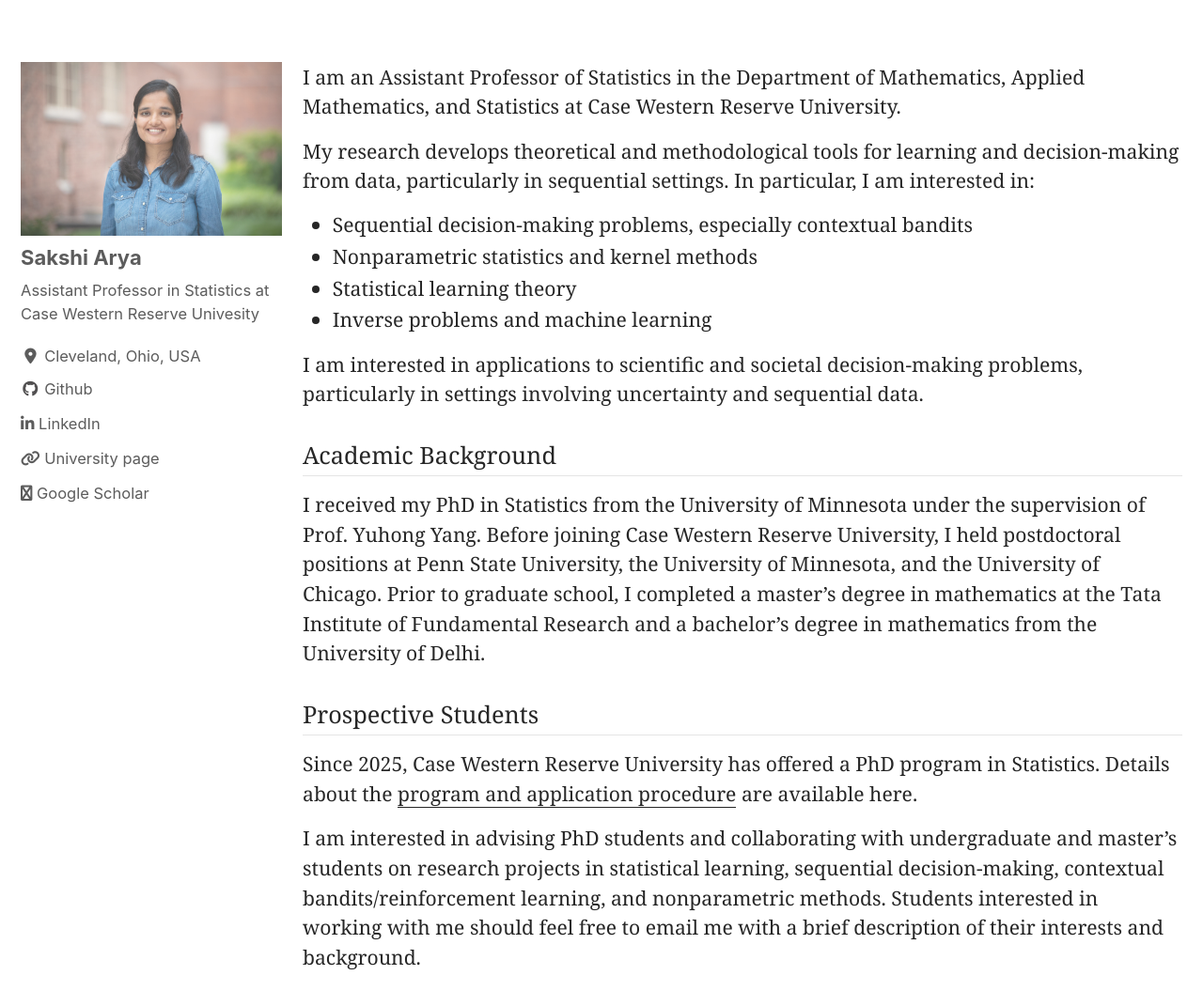
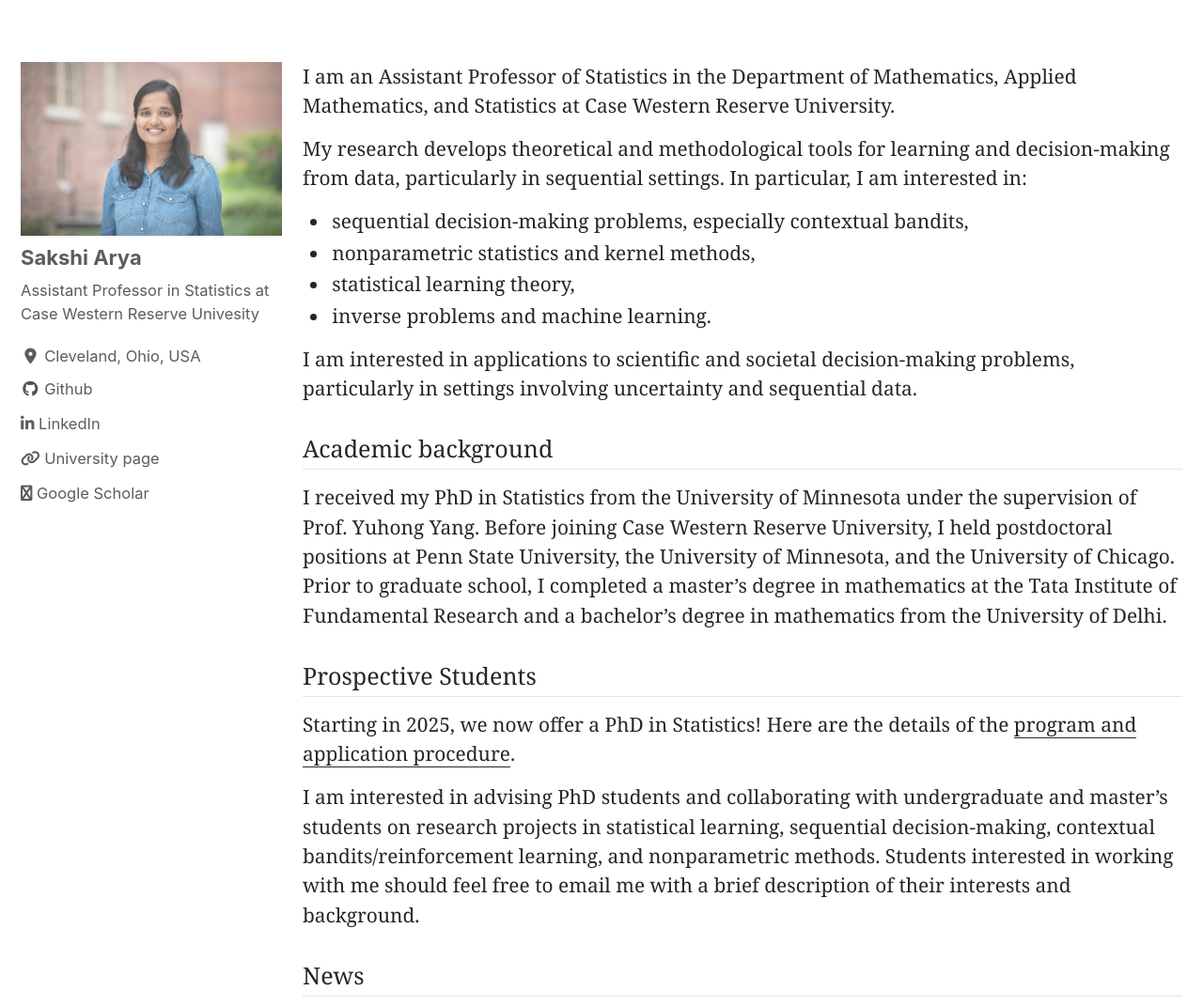
Before and after one commit to sakshiarya/sakshiarya.github.io, a Jekyll site: the page built from _pages/about.md, in a window 1280 px wide and 1400 px high. Shown: the part 329-1400 px from the top of the window at 94% size. Built offline with Jekyll 4.4.1, drawn with Linux system fonts in a browser that asks for light colours; cached includes are drawn as plain includes; nearby versions of some CDN libraries.

Commit message:
Updating website

```diff
--- a/_pages/about.md
+++ b/_pages/about.md
@@ -12,38 +12,37 @@
 ---
 
 <style>
-/* Clean, compact About page */
+/* Elegant, compact About page */
 
 .about-page {
-  font-size: 0.96em;
+  font-size: 0.95em;
   line-height: 1.5;
 }
 
-/* Paragraph spacing */
+/* Paragraphs */
 .about-page p {
-  margin-top: 0;
-  margin-bottom: 0.75em;
+  margin: 0 0 0.7em 0;
 }
 
 /* Section headings */
 .about-page h2 {
   font-size: 1.2em;
   font-weight: 500;
-  margin-top: 1.35em;
+  margin-top: 1.3em;
   margin-bottom: 0.55em;
-  padding-bottom: 0.25em;
+  padding-bottom: 0.3em;
   border-bottom: 1px solid #e5e5e5;
 }
 
-/* Compact research interests */
-.about-page ul {
-  margin-top: 0.3em;
-  margin-bottom: 0.75em;
-  padding-left: 1.5em;
+/* Research interests */
+.about-page .research-interests {
+  margin: 0.35em 0 0.75em 0;
+  padding-left: 1.4em;
 }
 
-.about-page li {
+.about-page .research-interests li {
   margin-bottom: 0.15em;
+  padding-left: 0.1em;
   line-height: 1.45;
 }
 
@@ -59,50 +58,69 @@
 
 /* News */
 .about-page .news-item {
-  margin-bottom: 0.45em;
+  margin-bottom: 0.55em;
   line-height: 1.5;
 }
 
 .about-page .news-date {
   font-weight: 500;
+  opacity: 0.8;
 }
 </style>
 
-<div class="about-page" markdown="1">
+<div class="about-page">
 
+<p>
 I am an Assistant Professor of Statistics in the Department of Mathematics, Applied Mathematics, and Statistics at Case Western Reserve University.
+</p>
 
+<p>
 My research develops theoretical and methodological tools for learning and decision-making from data, particularly in sequential settings. In particular, I am interested in:
+</p>
 
-- Sequential decision-making problems, especially contextual bandits
-- Nonparametric statistics and kernel methods
-- Statistical learning theory
-- Inverse problems and machine learning
+<ul class="research-interests">
+  <li>sequential decision-making problems, especially contextual bandits,</li>
+  <li>nonparametric statistics and kernel methods,</li>
+  <li>statistical learning theory,</li>
+  <li>inverse problems and machine learning.</li>
+</ul>
 
+<p>
 I am interested in applications to scientific and societal decision-making problems, particularly in settings involving uncertainty and sequential data.
+</p>
 
-## Academic Background
+<h2>Academic background</h2>
 
+<p>
 I received my PhD in Statistics from the University of Minnesota under the supervision of Prof. Yuhong Yang. Before joining Case Western Reserve University, I held postdoctoral positions at Penn State University, the University of Minnesota, and the University of Chicago. Prior to graduate school, I completed a master’s degree in mathematics at the Tata Institute of Fundamental Research and a bachelor’s degree in mathematics from the University of Delhi.
+</p>
 
-## Prospective Students
+<h2>Prospective Students</h2>
 
-Since 2025, Case Western Reserve University has offered a PhD program in Statistics. Details about the [program and application procedure](https://mathstats.case.edu/phd-in-statistics/) are available here.
+<p>
+Starting in 2025, we now offer a PhD in Statistics! Here are the details of the <a href="https://mathstats.case.edu/phd-in-statistics/">program and application procedure</a>.
+</p>
 
+<p>
 I am interested in advising PhD students and collaborating with undergraduate and master’s students on research projects in statistical learning, sequential decision-making, contextual bandits/reinforcement learning, and nonparametric methods. Students interested in working with me should feel free to email me with a brief description of their interests and background.
+</p>
 
-## News
+<h2>News</h2>
 
 <div class="news-item">
-  <span class="news-date">November 2026</span> · Excited to share that my paper with Bharath Sriperumbudur, stemming from my postdoctoral research, has been accepted for publication in the <em>Electronic Journal of Statistics</em>!
+  <span class="news-date">November 2026</span> ·
+  Excited to share that my paper with Bharath Sriperumbudur, stemming from my postdoctoral research, has been accepted for publication in the <em>Electronic Journal of Statistics</em>!
 </div>
 
 <div class="news-item">
-  <span class="news-date">November 2026</span> · I will be attending the SIAM Conference on Mathematics of Data Science in Salt Lake City.
+  <span class="news-date">November 2026</span> ·
+  I will be attending the SIAM Conference on Mathematics of Data Science in Salt Lake City.
 </div>
 
-## Contact
+<h2>Contact</h2>
 
-For research, collaboration, or student inquiries, please contact me at [sakshi.arya@case.edu](mailto:sakshi.arya@case.edu).
+<p>
+For research, collaboration, or student inquiries, please contact me at <a href="mailto:sakshi.arya@case.edu">sakshi.arya@case.edu</a>.
+</p>
 
 </div>
```
